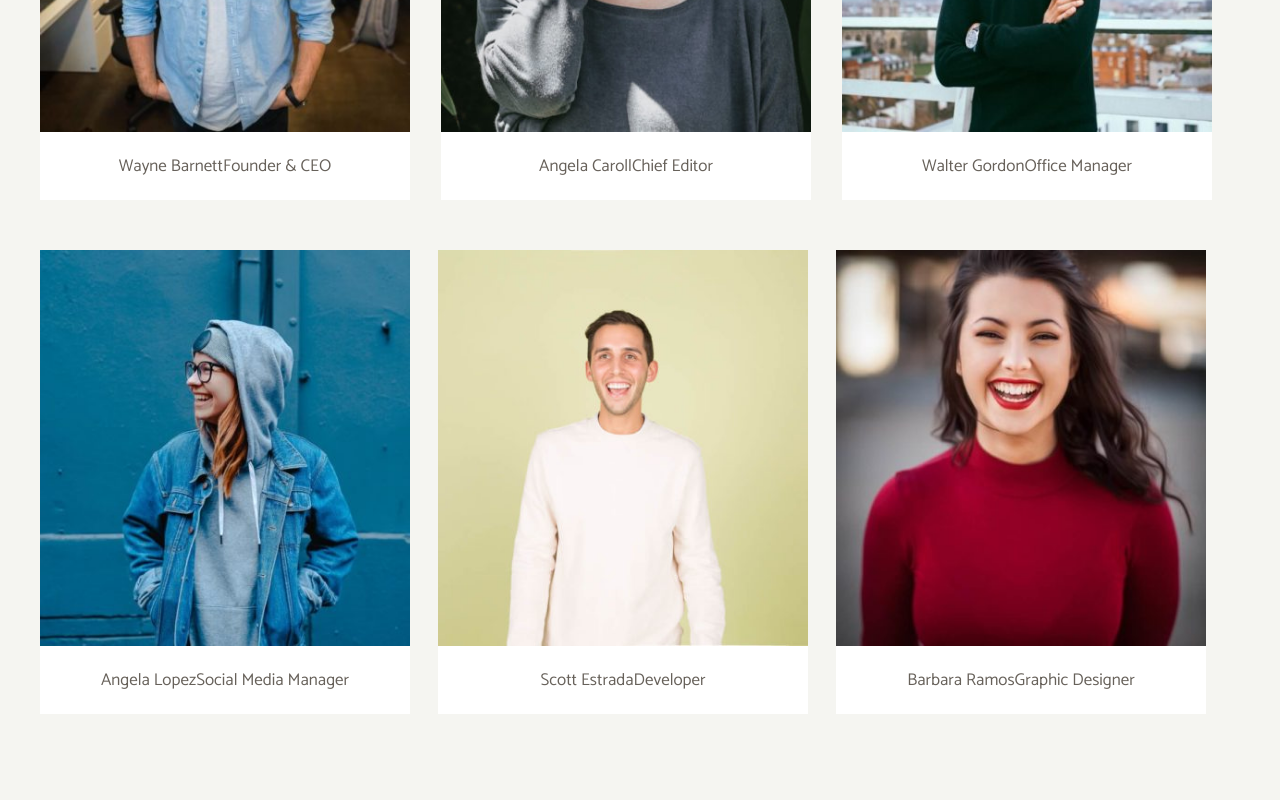
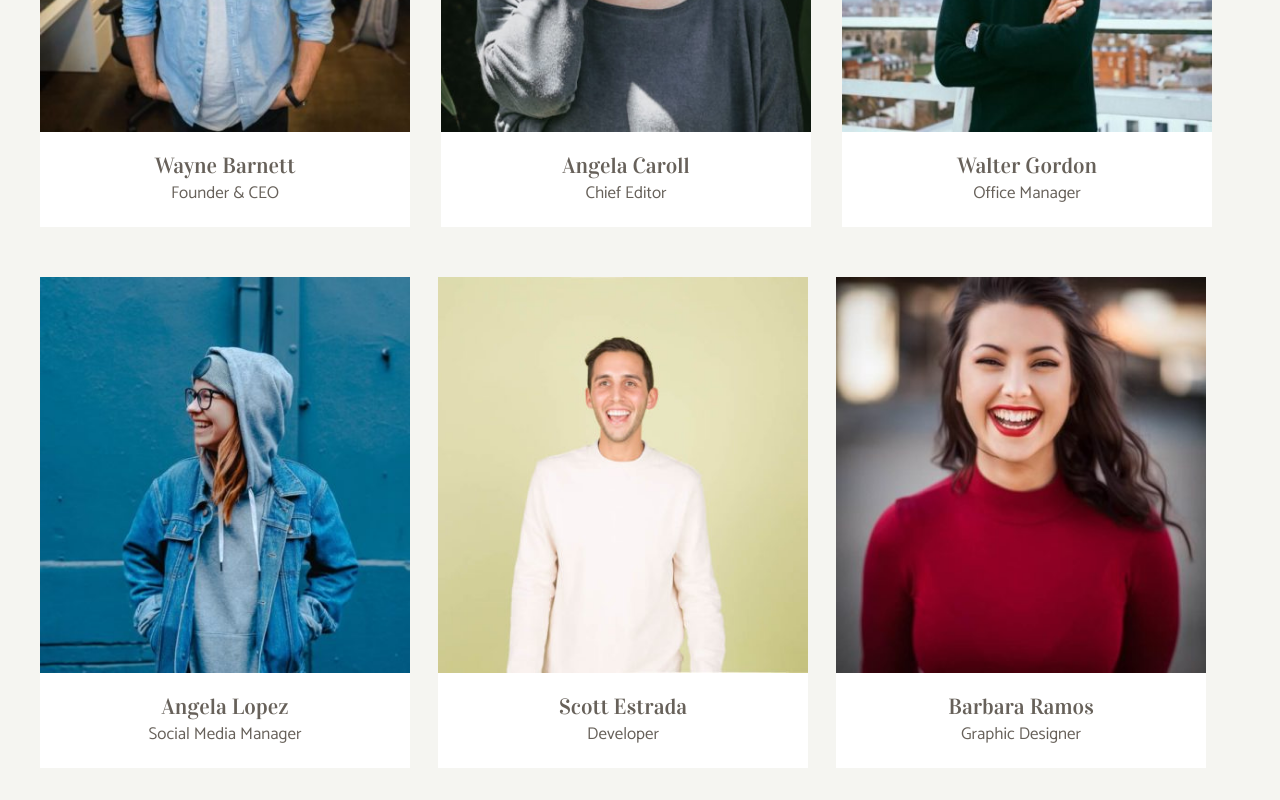
Before and after one commit to Ikinidae/js-our-team, a plain HTML site: page index.html in a window 1280 px wide. Shown: the part 500-1300 px from the top of the page. Drawn offline with Linux system fonts and the light colour scheme.

Commit message:
Progetto concluso

```diff
--- a/index.html
+++ b/index.html
@@ -36,7 +36,7 @@
             </div>
           </div> -->
 
-          <div class="team-card">
+          <!-- <div class="team-card">
             <div class="card-image">
             </div>
             <div class="card-text">
@@ -76,7 +76,7 @@
             </div>
             <div class="card-text">
             </div>
-          </div>
+          </div> -->
         </div>
       </div>
     </section>
--- a/script.js
+++ b/script.js
@@ -31,85 +31,122 @@ const members = [
     }
 ]
 
+// collegamento con il container
+let container = document.querySelector(".team-container");
+
+// ciclo for per inserire div "card-image" e "card-text" con all'interno i dati
+for (let i = 0; i < members.length; i++) {
+    let divCard = document.createElement("div");
+    divCard.classList.add("team-card");
+    container.append(divCard);
+
+    let divImage = document.createElement("div");
+    divImage.classList.add("card-image");
+    divCard.append(divImage);
+
+    let img = document.createElement("img");
+    img.src = members[i].Foto;
+    divImage.append(img);
+
+    let divText = document.createElement("div");
+    divText.classList.add("card-text");
+    divCard.append(divText);
+
+    let h3Tag = document.createElement("h3");
+    divText.append(h3Tag);
+    let h3Text = document.createTextNode(members[i].Nome);
+    h3Tag.append(h3Text);
+
+
+    let pTag = document.createElement("p");
+    divText.append(pTag);
+    let pText = document.createTextNode(members[i].Ruolo);
+    pTag.append(pText);
+}
+
+
+
+
+
 // comandi per prima card
-var img1 = document.createElement("img");
-img1.src = members[0].Foto;
-const imgDiv = document.getElementsByClassName("card-image");
-imgDiv[0].appendChild(img1);
+// var img1 = document.createElement("img");
+// img1.src = members[0].Foto;
+// const imgDiv = document.getElementsByClassName("card-image");
+// imgDiv[0].appendChild(img1);
 
-var h31 = document.createElement("h3");
-h31 = members[0].Nome;
-const textDiv = document.getElementsByClassName("card-text");
-textDiv[0].append(h31);
+// var h31 = document.createElement("h3");
+// h31 = members[0].Nome;
+// const textDiv = document.getElementsByClassName("card-text");
+// textDiv[0].append(h31);
 
-var p1 = document.createElement("p");
-p1 = members[0].Ruolo;
-textDiv[0].append(p1);
+// var p1 = document.createElement("p");
+// p1 = members[0].Ruolo;
+// textDiv[0].append(p1);
 
 // comandi per seconda card
-var img2 = document.createElement("img");
-img2.src = members[1].Foto;
-imgDiv[1].appendChild(img2);
+// var img2 = document.createElement("img");
+// img2.src = members[1].Foto;
+// imgDiv[1].appendChild(img2);
 
-var h32 = document.createElement("h3");
-h32 = members[1].Nome;
-textDiv[1].append(h32);
+// var h32 = document.createElement("h3");
+// h32 = members[1].Nome;
+// textDiv[1].append(h32);
 
-var p2 = document.createElement("p");
-p2 = members[1].Ruolo;
-textDiv[1].append(p2);
+// var p2 = document.createElement("p");
+// p2 = members[1].Ruolo;
+// textDiv[1].append(p2);
 
 // comandi per terza card
-var img3 = document.createElement("img");
-img3.src = members[2].Foto;
-imgDiv[2].appendChild(img3);
+// var img3 = document.createElement("img");
+// img3.src = members[2].Foto;
+// imgDiv[2].appendChild(img3);
 
-var h33 = document.createElement("h3");
-h33 = members[2].Nome;
-textDiv[2].append(h33);
+// var h33 = document.createElement("h3");
+// h33 = members[2].Nome;
+// textDiv[2].append(h33);
 
-var p3 = document.createElement("p");
-p3 = members[2].Ruolo;
-textDiv[2].append(p3);
+// var p3 = document.createElement("p");
+// p3 = members[2].Ruolo;
+// textDiv[2].append(p3);
 
 // comandi per quarta card
-var img4 = document.createElement("img");
-img4.src = members[3].Foto;
-imgDiv[3].appendChild(img4);
+// var img4 = document.createElement("img");
+// img4.src = members[3].Foto;
+// imgDiv[3].appendChild(img4);
 
-var h34 = document.createElement("h3");
-h34 = members[3].Nome;
-textDiv[3].append(h34);
+// var h34 = document.createElement("h3");
+// h34 = members[3].Nome;
+// textDiv[3].append(h34);
 
-var p4 = document.createElement("p");
-p4 = members[3].Ruolo;
-textDiv[3].append(p4);
+// var p4 = document.createElement("p");
+// p4 = members[3].Ruolo;
+// textDiv[3].append(p4);
 
 // comandi per quinta card
-var img5 = document.createElement("img");
-img5.src = members[4].Foto;
-imgDiv[4].appendChild(img5);
+// var img5 = document.createElement("img");
+// img5.src = members[4].Foto;
+// imgDiv[4].appendChild(img5);
 
-var h35 = document.createElement("h3");
-h35 = members[4].Nome;
-textDiv[4].append(h35);
+// var h35 = document.createElement("h3");
+// h35 = members[4].Nome;
+// textDiv[4].append(h35);
 
-var p5 = document.createElement("p");
-p5 = members[4].Ruolo;
-textDiv[4].append(p5);
+// var p5 = document.createElement("p");
+// p5 = members[4].Ruolo;
+// textDiv[4].append(p5);
 
 // comandi per sesta card
-var img6 = document.createElement("img");
-img6.src = members[5].Foto;
-imgDiv[5].appendChild(img6);
+// var img6 = document.createElement("img");
+// img6.src = members[5].Foto;
+// imgDiv[5].appendChild(img6);
 
-var h36 = document.createElement("h3");
-h36 = members[5].Nome;
-textDiv[5].append(h36);
+// var h36 = document.createElement("h3");
+// h36 = members[5].Nome;
+// textDiv[5].append(h36);
 
-var p6 = document.createElement("p");
-p6 = members[5].Ruolo;
-textDiv[5].append(p6);
+// var p6 = document.createElement("p");
+// p6 = members[5].Ruolo;
+// textDiv[5].append(p6);
 
 // function help (numEl) {
 //     var img(numEl) = document.createElement("img");
```
